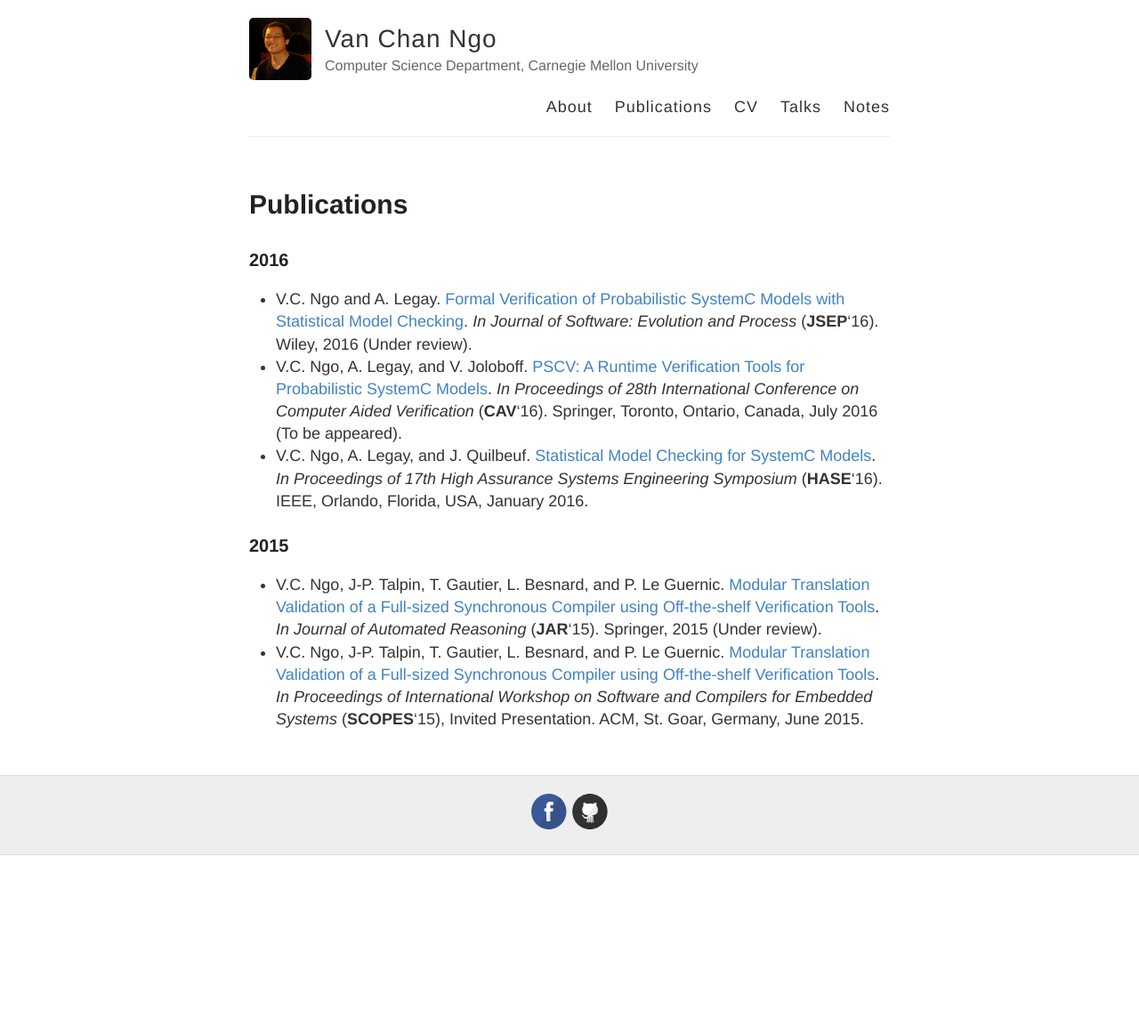
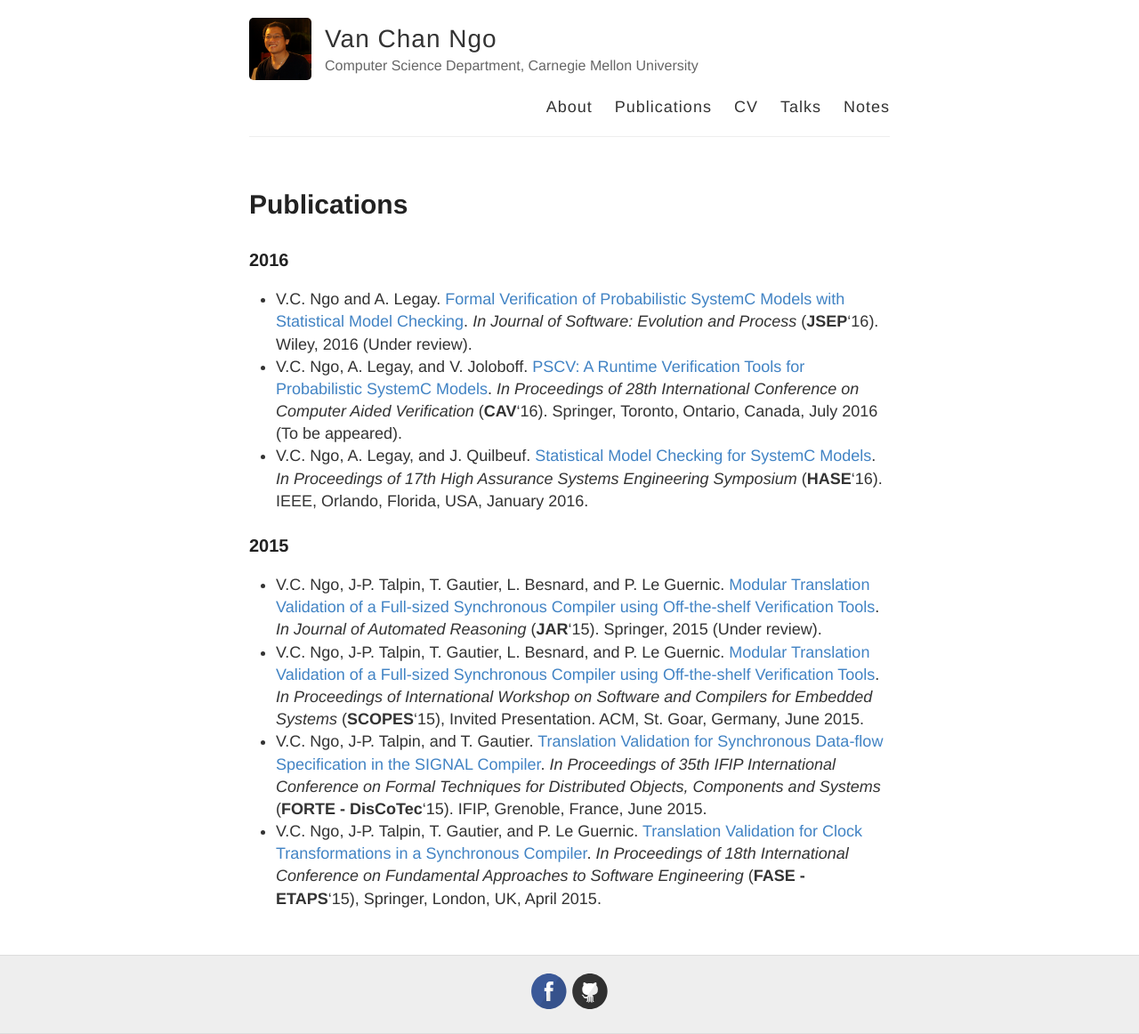
Before and after one commit to channgo2203/channgo2203.github.io, a Jekyll site: the page built from pubs.md, in a window 1280 px wide. Shown: the whole page at 89% size. Built offline with Jekyll 4.4.1, drawn with Linux system fonts in a browser that asks for light colours; before the commit the page ends 961 px from its top, so only the background shows below that.

Commit message:
Updated pubs.md

```diff
--- a/pubs.md
+++ b/pubs.md
@@ -13,3 +13,5 @@ published: true
 ### 2015
 - V.C. Ngo, J-P. Talpin, T. Gautier, L. Besnard, and P. Le Guernic. [Modular Translation Validation of a Full-sized Synchronous Compiler using Off-the-shelf Verification Tools](http://channgo2203.github.io/pdfs/jar15.pdf). _In Journal of Automated Reasoning_ (**JAR**'15). Springer, 2015 (Under review).
 - V.C. Ngo, J-P. Talpin, T. Gautier, L. Besnard, and P. Le Guernic. [Modular Translation Validation of a Full-sized Synchronous Compiler using Off-the-shelf Verification Tools](http://channgo2203.github.io/pdfs/scopes15.pdf). _In Proceedings of International Workshop on Software and Compilers for Embedded Systems_ (**SCOPES**'15), Invited Presentation. ACM, St. Goar, Germany, June 2015.
+- V.C. Ngo, J-P. Talpin, and T. Gautier. [Translation Validation for Synchronous Data-flow Specification in the SIGNAL Compiler](http://channgo2203.github.io/pdfs/forte15.pdf). _In Proceedings of 35th IFIP International Conference on Formal Techniques for Distributed Objects, Components and Systems_ (**FORTE - DisCoTec**'15). IFIP, Grenoble, France, June 2015.
+- V.C. Ngo, J-P. Talpin, T. Gautier, and P. Le Guernic. [Translation Validation for Clock Transformations in a Synchronous Compiler](http://channgo2203.github.io/pdfs/fase15.pdf). _In Proceedings of 18th International Conference on Fundamental Approaches to Software Engineering_ (**FASE - ETAPS**'15), Springer, London, UK, April 2015.
```
